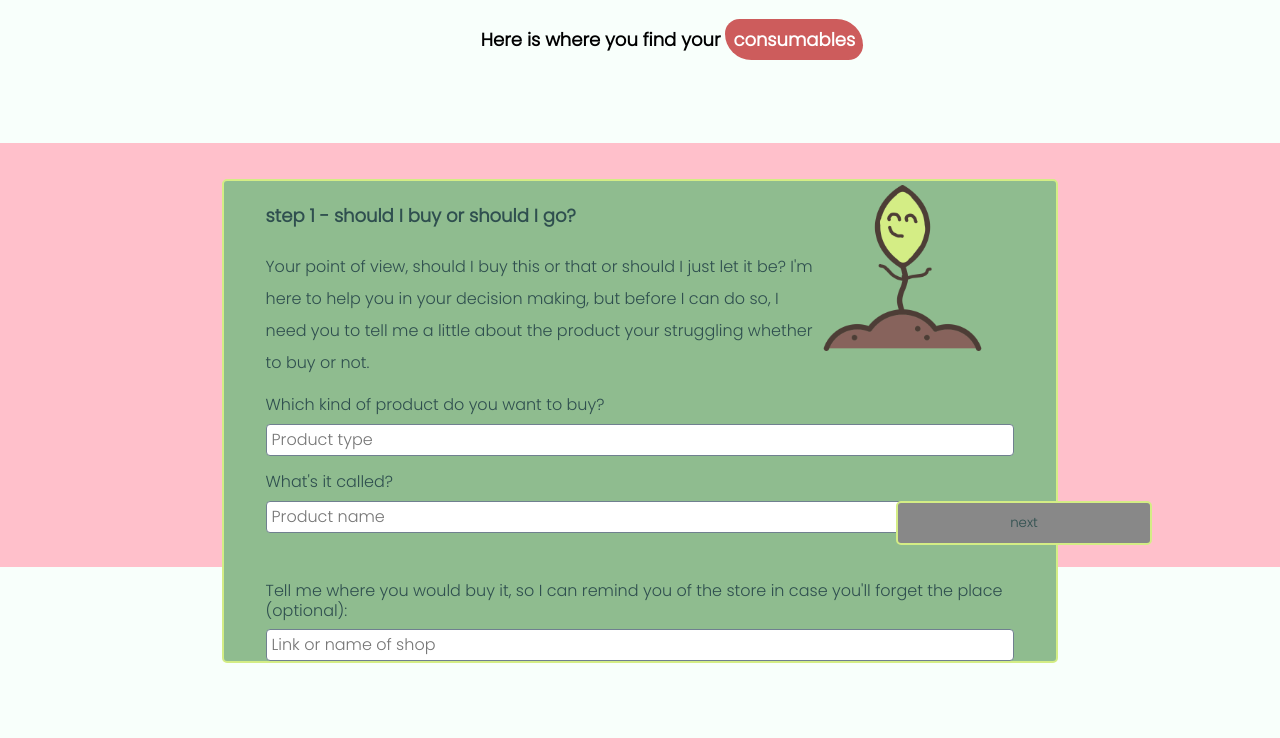
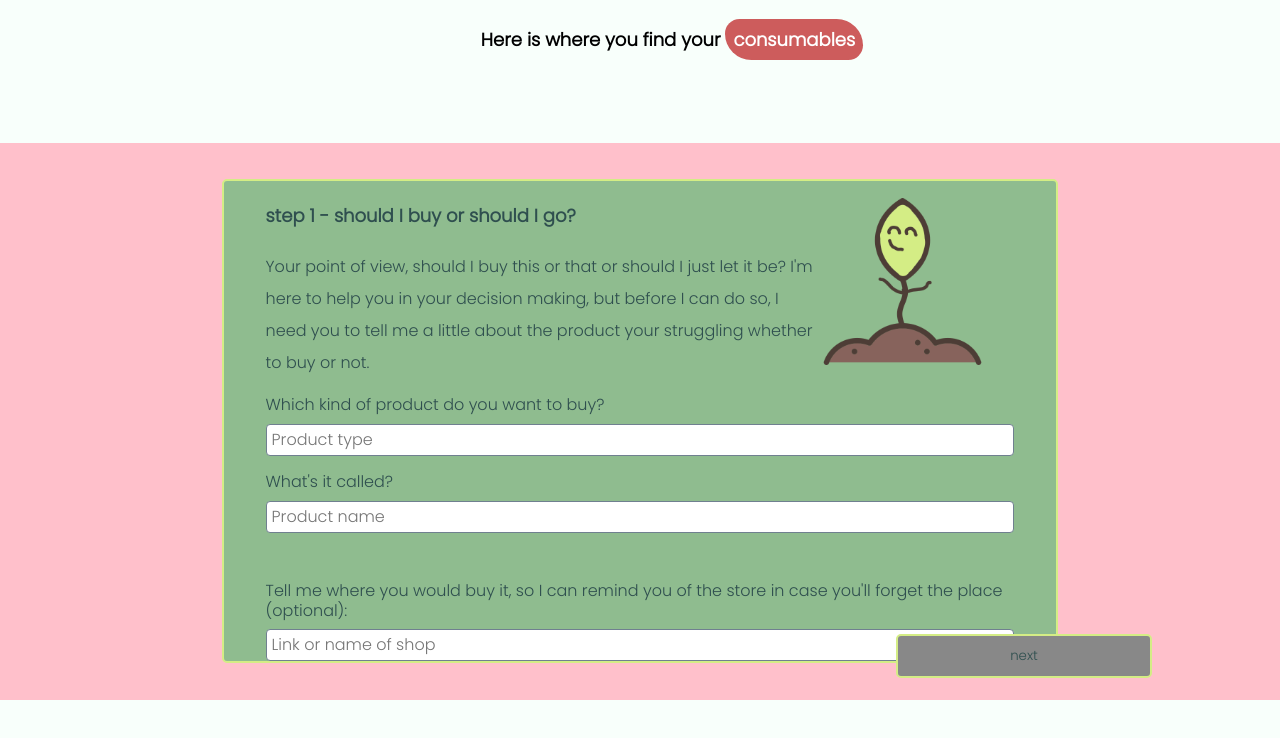
Before and after one commit to emmy2397/sustainable-tech-project, a React (Create React App) app: page / in a window 1280 px wide. Shown: the top 738 px of the page. Built offline with nearby package versions, Linux system fonts and the light colour scheme.

Commit message:
made some minor changes

```diff
--- a/src/Products.css
+++ b/src/Products.css
@@ -7,8 +7,9 @@ html {
 body {
     font-family: 'Poppins', sans-serif;
     background-color: rgba(181, 255, 218, 0.082);
-    height: 100%;
+    /* height: 100%; */
     width: 100%;
+    display: grid;
 }
 
 h2 {
@@ -210,7 +211,7 @@ span.arrows {
 .productForm.product-layout {
     background-color: pink;
     width: auto;
-    height: 50vh;
+    /* height: 50vh; */
     margin: 0;
 
 }
--- a/src/Products.js
+++ b/src/Products.js
@@ -120,10 +120,11 @@ const Products = ({products, deleteProduct, buyProduct}) => {
 
     const productList =products.map(product => {
 
+
        return (
             <div className="product productForm" key={product.id}>
-                <div>Consumescape Score: <span className="arrows">&#8594;</span> {product.prodScore}</div>
-                <div>Our advice <span className="arrows">&#8594;</span> {product.prodScore > 5 ? "Don't buy": "Ok to buy"}</div>
+                <div>Consumescape Score: <span className="arrows">&#8594;</span> <span  style={product.prodScore > 5 ? {backgroundColor: "indianred"}:{backgroundColor: "green",padding: "5px",color:"white"}}>{product.prodScore}</span></div>
+                <div>Our advice <span className="arrows">&#8594;</span> <span style={product.prodScore > 5 ? {backgroundColor: "indianred"}:{backgroundColor: "green",padding: "5px",color:"white"}}>{product.prodScore > 5 ? "Don't buy": "Ok to buy"}</span></div>
                 <div>Product type <span className="arrows">&#8594;</span> {product.type}</div>
                 <div>Product name <span className="arrows">&#8594;</span> {product.name}</div>
                 <div>Shop or link <span className="arrows">&#8594;</span> {product.shop}</div>
@@ -133,7 +134,7 @@ const Products = ({products, deleteProduct, buyProduct}) => {
                 <div>Name <span className="arrows">&#8594;</span> {product.client}</div>
                 {/* <div>Email Reminder: {product.reminder30 || product.noReminder30}</div> */}
                 <div>E-mail<span className="arrows">&#8594;</span> {product.email}</div>
-                <div>Reminder date <span className="arrows">&#x21B4;</span> <br/>{(product.reminderdate) ? `Custom reminder set till ${product.reminderdate}` : "" || (product.reminder30 == "Yes") ? "30 day reminder": "" || `${product.noReminder30} reminder`}</div>
+                 <div>Reminder date <span className="arrows">&#x21B4;</span> <br/>{(product.reminderdate) ? `Custom reminder set till ${product.reminderdate}` : "" || (product.reminder30 == "Yes") ? "30 day reminder": "" || `${product.noReminder30} reminder`}</div>
                 <div className="userDecision">
                     <button className="buyButton" onClick={openBuy}>{productBought ? "You bought this product 😑":"Buy"}</button>
                     <button className={`deleteButton ${product.id}`} onClick={openDelete}>{!productBought ? "Delete":"Make the right choice"}</button>
--- a/style.css
+++ b/style.css
@@ -3,10 +3,13 @@
 @import url('https://fonts.googleapis.com/css2?family=Poppins:wght@300&display=swap');
 
 body {
-    background-color: darkslategray;
+    background-color: /*darkslategray*/ white;
     margin: 0;
     padding: 0;
     font-family: 'Poppins', sans-serif;
+    display: grid;
+    grid-template-columns: 1fr;
+    grid-auto-rows: minmax(100px, auto);
 }
 
 h1 {
--- a/subpages/form.html
+++ b/subpages/form.html
@@ -6,6 +6,7 @@
     <meta name="viewport" content="width=device-width, initial-scale=1.0">
     <link rel="stylesheet" href="../style.css" type="text/css">
     <title>Consumescape</title>
+
 </head>
 <body>
     <header>
@@ -29,5 +30,6 @@
         </ul>
         <span>techlabs bootcamp project 2021, Consumescape</span>
     </footer>
+
 </body>
 </html>
```
